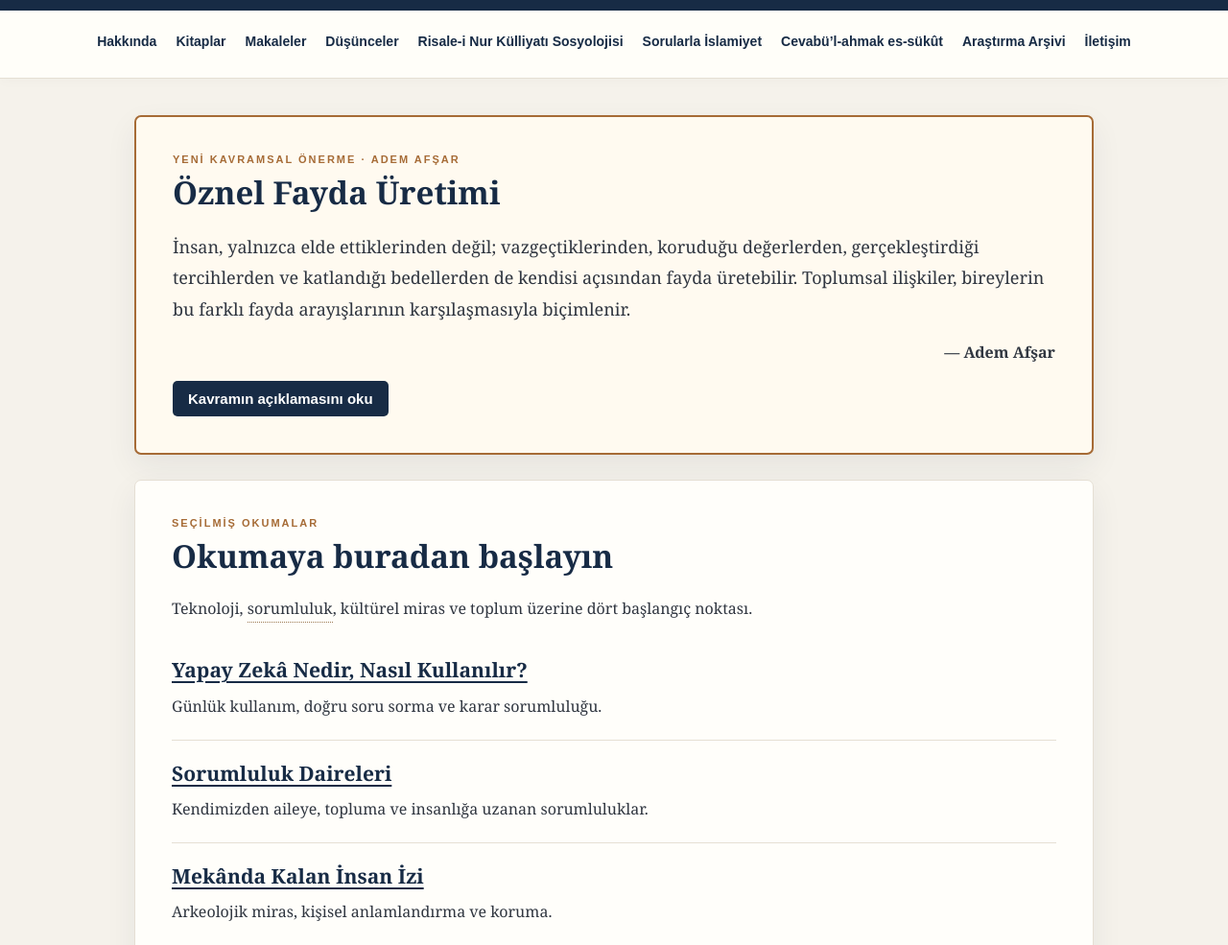
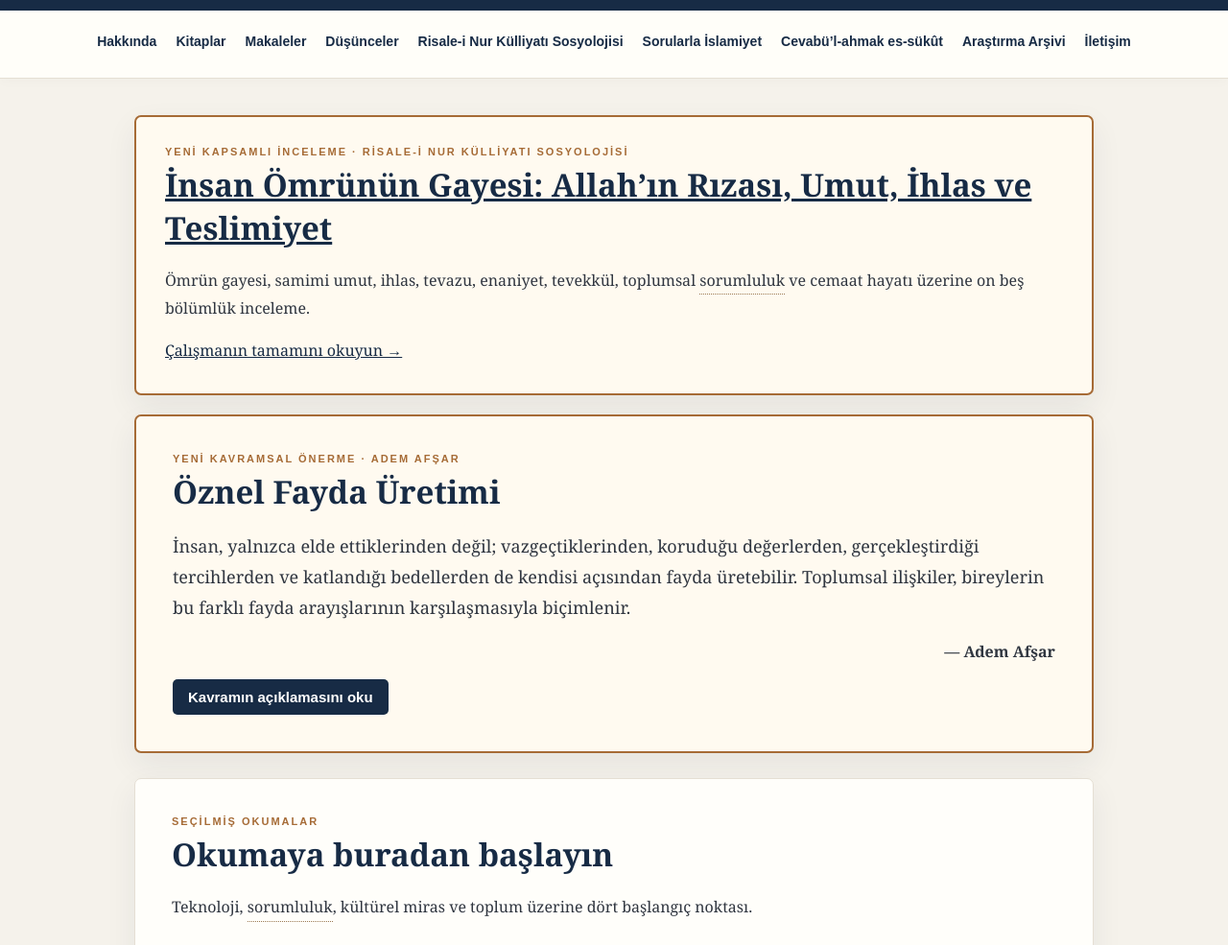
Before and after one commit to afsarad/afsarad.github.io, a plain HTML site: page index.html in a window 1280 px wide. Shown: the part 620-1605 px from the top of the page at 96% size. Drawn offline with Linux system fonts and the light colour scheme.

Commit message:
Publish extensive bilingual Risale study on homepage and section

```diff
--- a/index.html
+++ b/index.html
@@ -968,7 +968,7 @@ header{padding:38px 20px}.motto{margin-top:22px;padding:18px}.motto-aciklama{mar
 <a class="buton" href="#dusunceler">Kavramsal incelemeler</a>
 </div>
 </header><nav aria-label="Ana menü" class="okur-menu"><a href="#hakkinda">Hakkında</a><a href="#kitaplar">Kitaplar</a><a href="#makaleler">Makaleler</a><a href="#dusunceler">Düşünceler</a><a href="/risale-i-nur-kulliyati-sosyolojisi.html">Risale-i Nur Külliyatı Sosyolojisi</a><a href="/sorularla-islamiyet.html">Sorularla İslamiyet</a><a href="/cevabul-ahmak-es-sukut.html">Cevabü’l-ahmak es-sükût</a><a href="/arastirma-arsivi.html">Araştırma Arşivi</a><a href="#iletisim">İletişim</a></nav>
-<main id="ana-icerik" tabindex="-1"><section id="one-cikan-oznel-fayda" aria-labelledby="one-cikan-oznel-fayda-baslik" style="border:2px solid #a66b36;background:#fffaf0;scroll-margin-top:110px">
+<main id="ana-icerik" tabindex="-1"><section id="risale-omrun-gayesi" aria-labelledby="risale-omrun-gayesi-baslik" style="border:2px solid #a66b36;background:#fffaf0;padding:clamp(16px,3vw,30px);margin:20px 0"><div class="etiket">Yeni kapsamlı inceleme · Risale-i Nur Külliyatı Sosyolojisi</div><h2 id="risale-omrun-gayesi-baslik"><a href="/risale-i-nur-omrun-gayesi-umut-ihlas-teslimiyet.html">İnsan Ömrünün Gayesi: Allah’ın Rızası, Umut, İhlas ve Teslimiyet</a></h2><p>Ömrün gayesi, samimi umut, ihlas, tevazu, enaniyet, tevekkül, toplumsal sorumluluk ve cemaat hayatı üzerine on beş bölümlük inceleme.</p><p><a href="/risale-i-nur-omrun-gayesi-umut-ihlas-teslimiyet.html">Çalışmanın tamamını okuyun →</a></p></section><section id="one-cikan-oznel-fayda" aria-labelledby="one-cikan-oznel-fayda-baslik" style="border:2px solid #a66b36;background:#fffaf0;scroll-margin-top:110px">
 <div class="etiket">Yeni kavramsal önerme · Adem Afşar</div>
 <h2 id="one-cikan-oznel-fayda-baslik">Öznel Fayda Üretimi</h2>
 <p style="font-size:18px;line-height:1.8">İnsan, yalnızca elde ettiklerinden değil; vazgeçtiklerinden, koruduğu değerlerden, gerçekleştirdiği tercihlerden ve katlandığı bedellerden de kendisi açısından fayda üretebilir. Toplumsal ilişkiler, bireylerin bu farklı fayda arayışlarının karşılaşmasıyla biçimlenir.</p>
```
